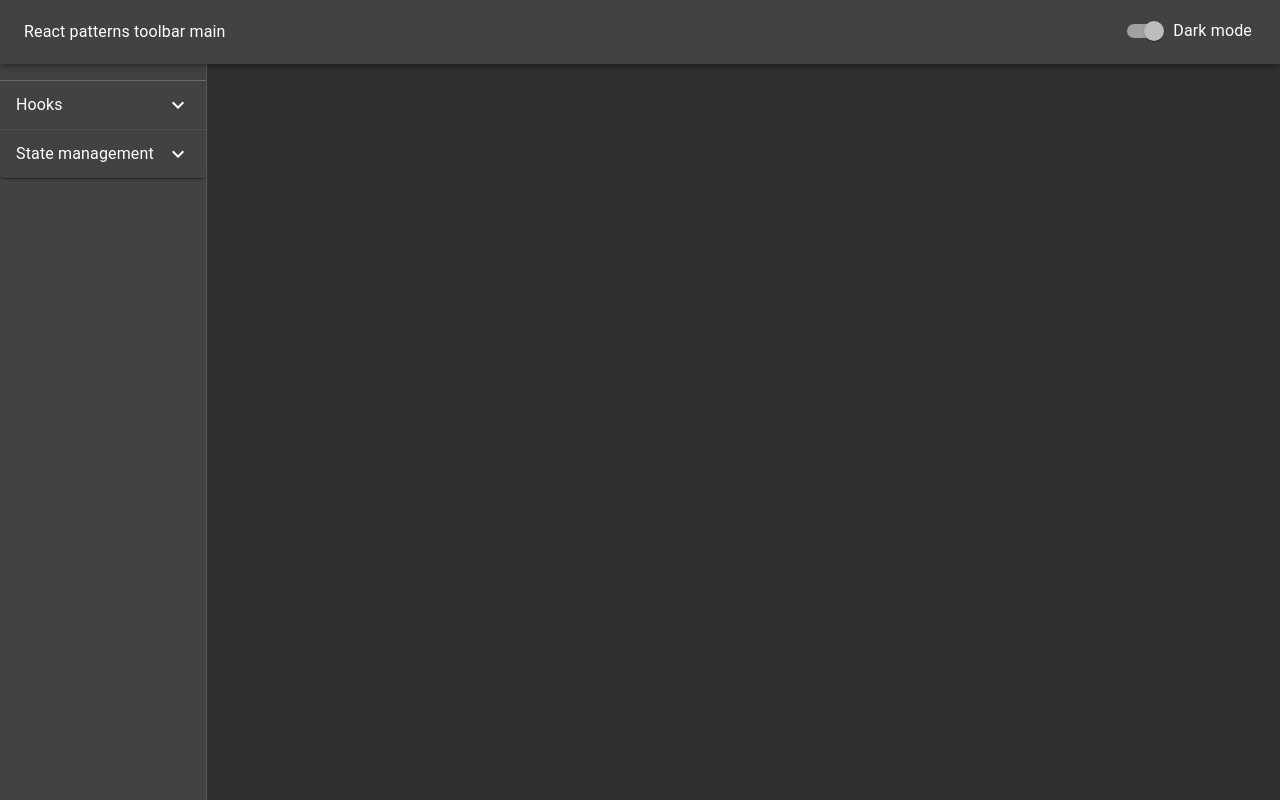
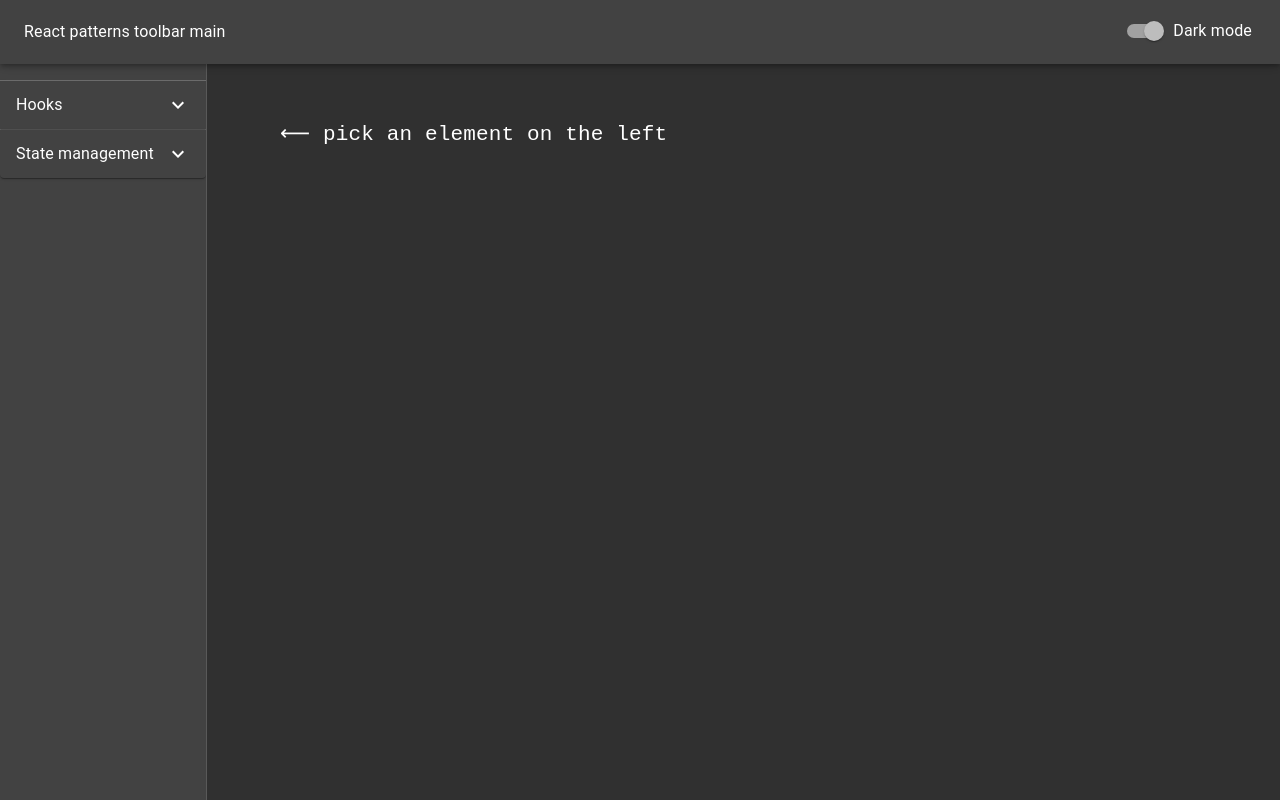
Before and after one commit to apokalipsa44/react-patterns, a React (Create React App) app: page / in a window 1280 px wide. Built offline with nearby package versions, Linux system fonts and the light colour scheme.

Commit message:
dashboard view added

```diff
--- a/src/App.js
+++ b/src/App.js
@@ -15,7 +15,7 @@ const useStyles = makeStyles({
     zIndex: 1280,
     margin: "12px",
     color: "inherit",
-    position: "absolute",
+    position: "fixed",
     right: "16px",
   },
 });
--- a/src/components/layout/MainPage.js
+++ b/src/components/layout/MainPage.js
@@ -12,6 +12,7 @@ import UseStateView from "../../views/hooks/UseStateView";
 import ContextProviderView from '../../views/stateManagement/ContextProviderView'
 import SetStateView from '../../views/stateManagement/SetStateView'
 import ReduxView from '../../views/stateManagement/ReduxView'
+import  Dashboard  from "../../views/Dashboard";
 
 import { makeStyles } from "@material-ui/core/styles";
 
@@ -62,6 +63,8 @@ function MainPage() {
         </Route>
         <Route path="/state/setState" exact>
          <SetStateView/>
+        </Route><Route path="/" exact>
+         <Dashboard/>
         </Route>
       </Switch>
     </div>
--- /dev/null
+++ b/src/views/Dashboard.js
@@ -0,0 +1,17 @@
+import React from "react";
+import { makeStyles } from "@material-ui/core/styles";
+
+const useStyles = makeStyles({
+  dashboard: {
+    fontSize: "150%",
+    marginLeft: "40px",
+    marginTop: "0",
+  },
+});
+
+function Dashboard() {
+  const classes = useStyles();
+  return <pre className={classes.dashboard}>⟵ pick an element on the left </pre>;
+}
+
+export default Dashboard;
```
